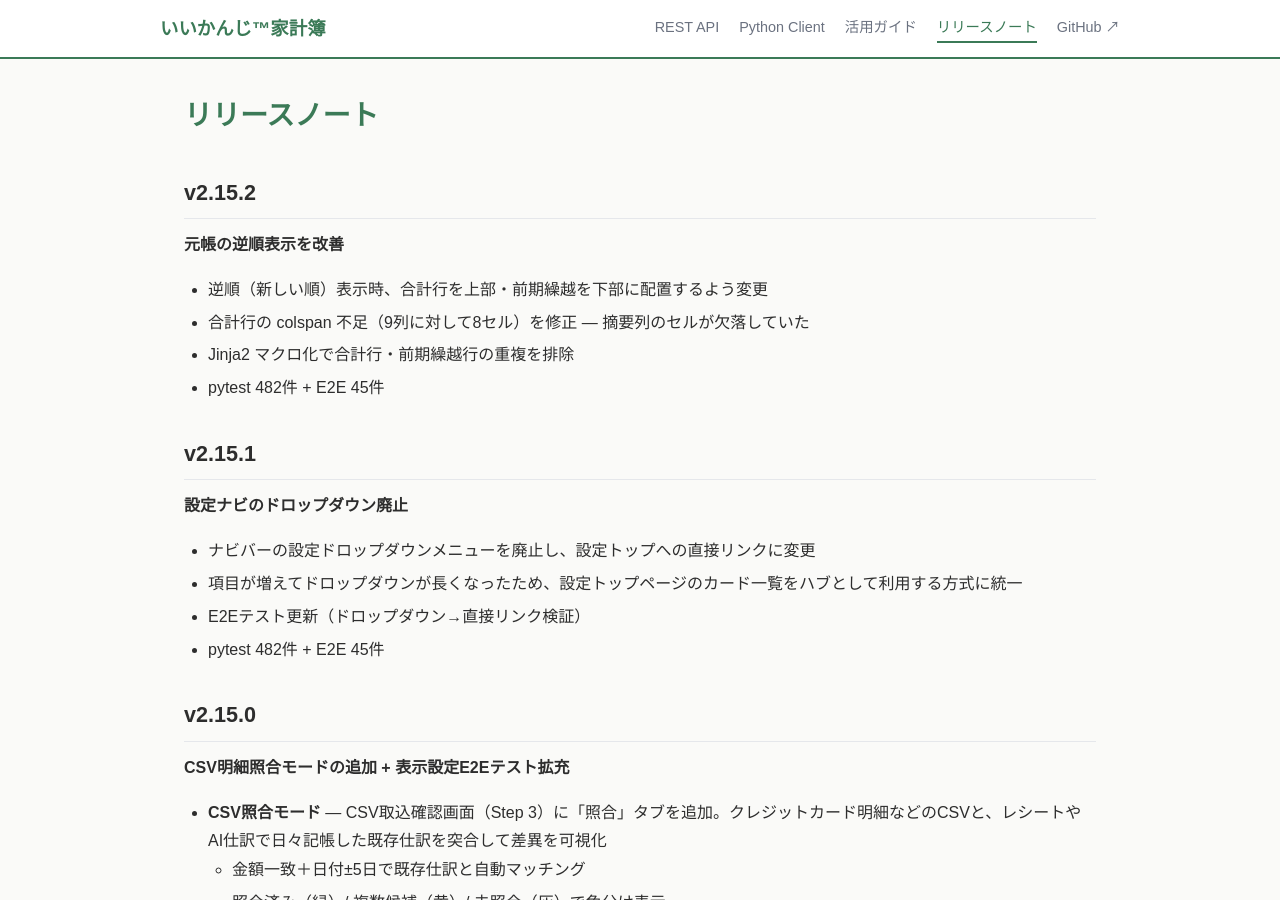
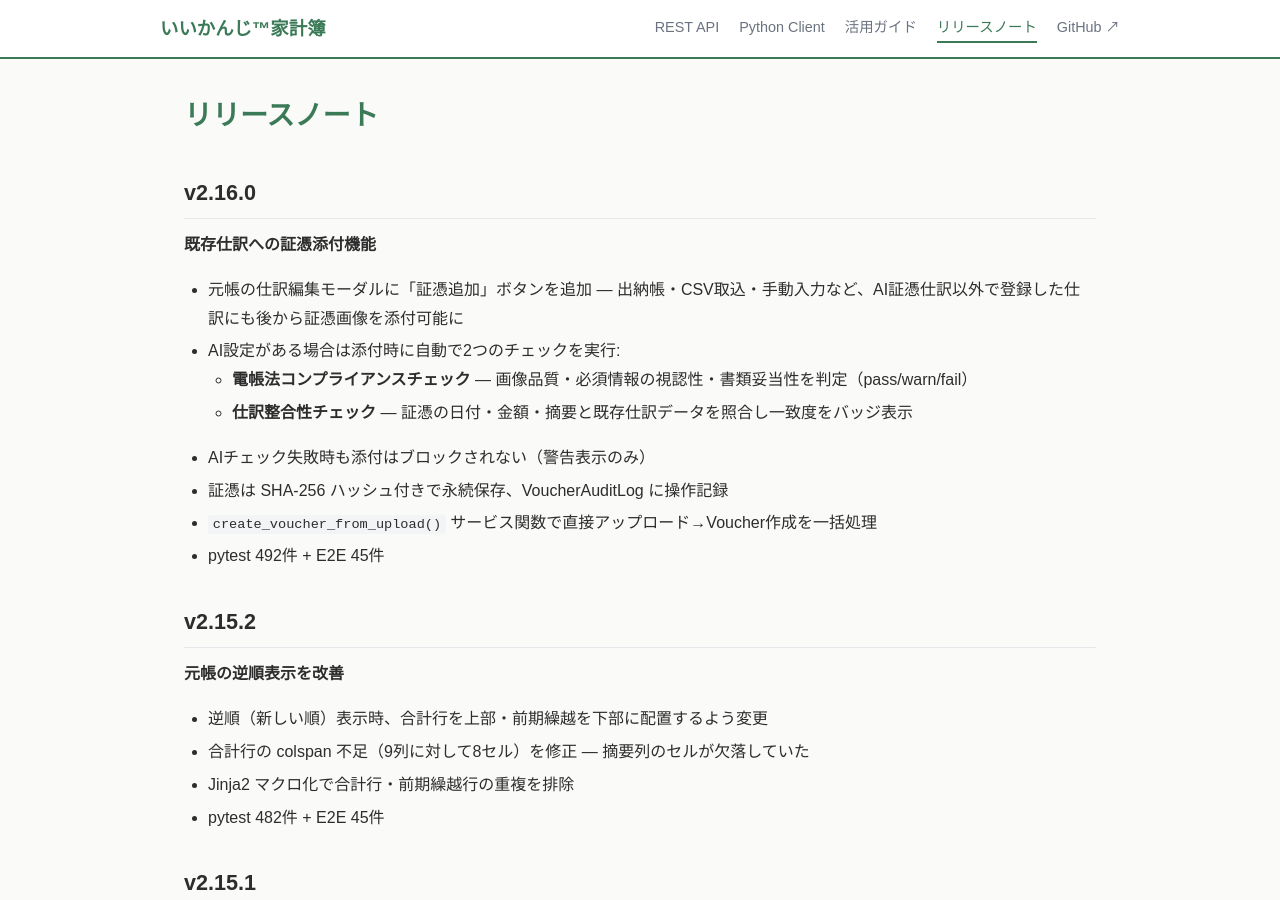
Before and after one commit to nananek/iikanji-kakeibo, a Jekyll site: the page built from docs/releases.md, in a window 1280 px wide and 900 px high. Built offline with Jekyll 4.4.1, drawn with Linux system fonts in a browser that asks for light colours.

Commit message:
release: v2.16.0 — 既存仕訳への証憑添付機能
Co-Authored-By: Claude Opus 4.6 <noreply@anthropic.com>

```diff
--- a/docs/releases.md
+++ b/docs/releases.md
@@ -4,6 +4,19 @@ title: リリースノート
 ---
 
 # リリースノート
+
+## v2.16.0
+
+**既存仕訳への証憑添付機能**
+
+- 元帳の仕訳編集モーダルに「証憑追加」ボタンを追加 — 出納帳・CSV取込・手動入力など、AI証憑仕訳以外で登録した仕訳にも後から証憑画像を添付可能に
+- AI設定がある場合は添付時に自動で2つのチェックを実行:
+  - **電帳法コンプライアンスチェック** — 画像品質・必須情報の視認性・書類妥当性を判定（pass/warn/fail）
+  - **仕訳整合性チェック** — 証憑の日付・金額・摘要と既存仕訳データを照合し一致度をバッジ表示
+- AIチェック失敗時も添付はブロックされない（警告表示のみ）
+- 証憑は SHA-256 ハッシュ付きで永続保存、VoucherAuditLog に操作記録
+- `create_voucher_from_upload()` サービス関数で直接アップロード→Voucher作成を一括処理
+- pytest 492件 + E2E 45件
 
 ## v2.15.2
 
```
Also changed, not shown: 1 other file.
